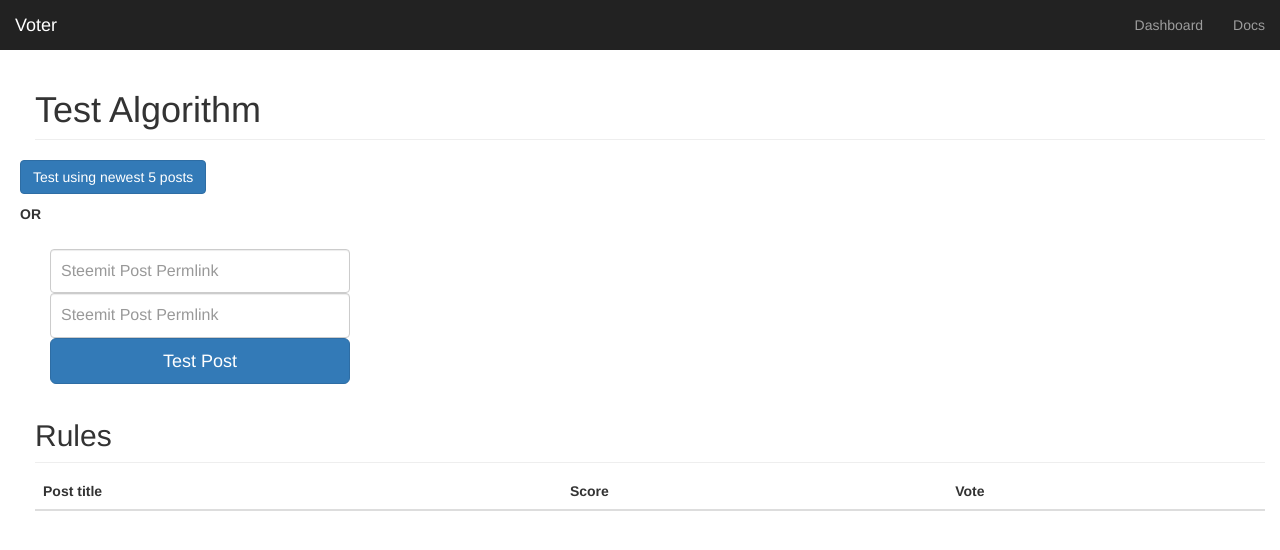
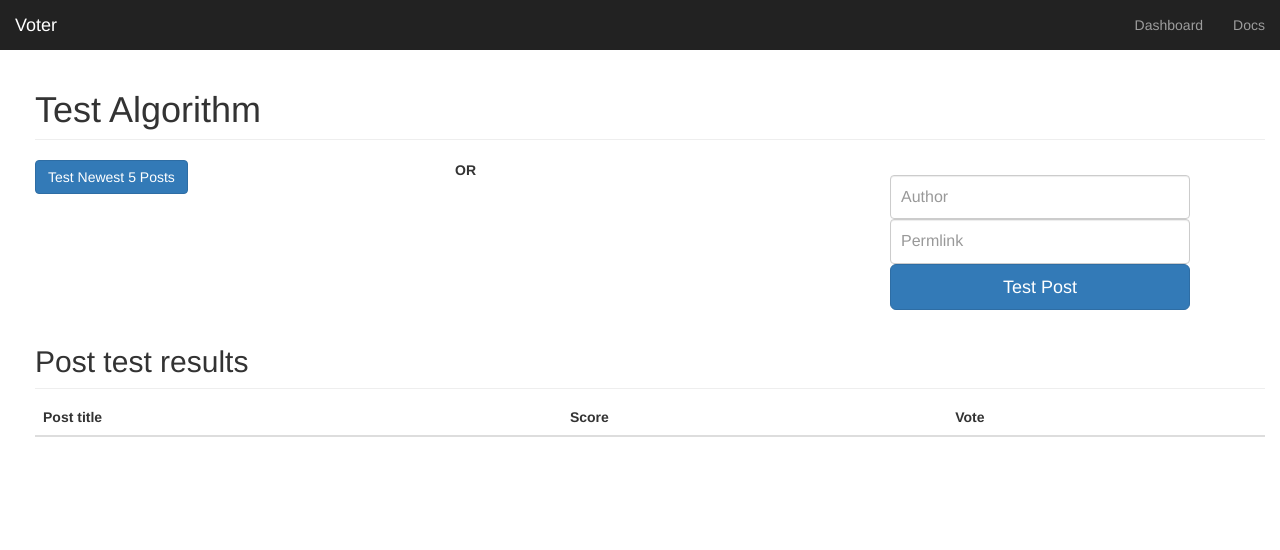
Before and after one commit to Steem-FOSSbot/steem-fossbot-voter, a website: page public/_test-algo.html in a window 1280 px wide. Drawn offline with nearby package versions, Linux system fonts and the light colour scheme.

Commit message:
Add test post option limit on GET method (POST will handle particular post test); refactor test UI on test-algo HTML

```diff
--- a/public/_test-algo.html
+++ b/public/_test-algo.html
@@ -47,20 +47,24 @@
       <h1 class="page-header">Test Algorithm</h1>
       <!--h2 class="sub-header">Message</h2-->
       <div class="row">
-        <p><a class="btn btn-primary" href="/test-algo" role="button">Test using newest 5 posts</a></p>
-        <p><strong>OR</strong></p>
+        <div class="col-sm-4">
+          <p><a class="btn btn-primary" href="/test-algo?limit=5" role="button">Test Newest 5 Posts</a></p>
+        </div>
+        <div class="col-sm-4">
+          <p><strong>OR</strong></p>
+        </div>
         <div class="col-sm-4">
           <form class="form-add" action="/test-algo" method="post">
-            <label for="inputAuthor" class="sr-only">Post Author</label>
-            <input type="text" id="inputAuthor" class="form-control" placeholder="Steemit Post Permlink" required>
-            <label for="inputPermlink" class="sr-only">Post Permlink</label>
-            <input type="text" id="inputPermlink" class="form-control" placeholder="Steemit Post Permlink" required>
+            <label for="inputAuthor" class="sr-only">Author</label>
+            <input type="text" id="inputAuthor" class="form-control" placeholder="Author" required>
+            <label for="inputPermlink" class="sr-only">Permlink</label>
+            <input type="text" id="inputPermlink" class="form-control" placeholder="Permlink" required>
             <button class="btn btn-lg btn-primary btn-block" type="submit">Test Post</button>
           </form>
         </div>
       </div>
 
-      <h2 class="sub-header">Rules</h2>
+      <h2 class="sub-header">Post test results</h2>
       <div class="table-responsive">
         <table class="table table-striped">
           <thead>
```
Also changed, not shown: html/test-algo-part-1.html (+11 -7 lines), server.js (+17 -5 lines).
